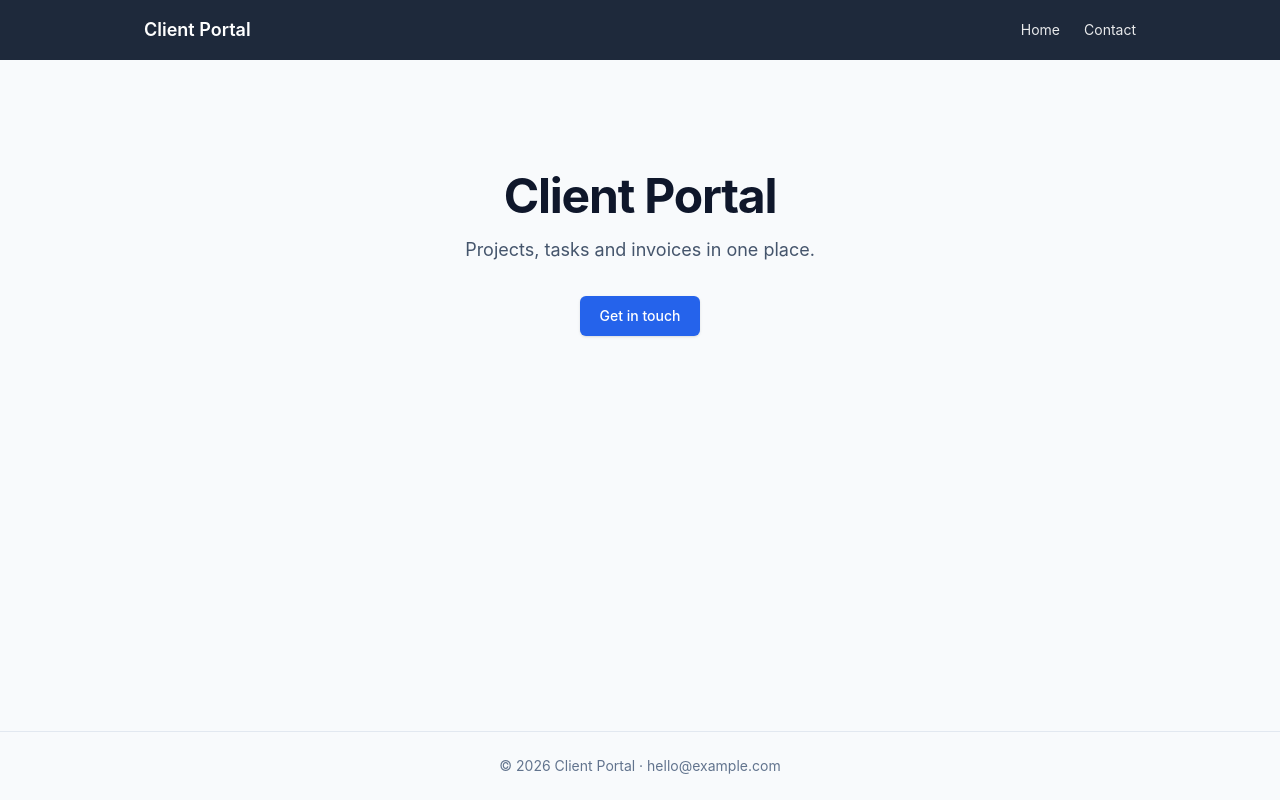
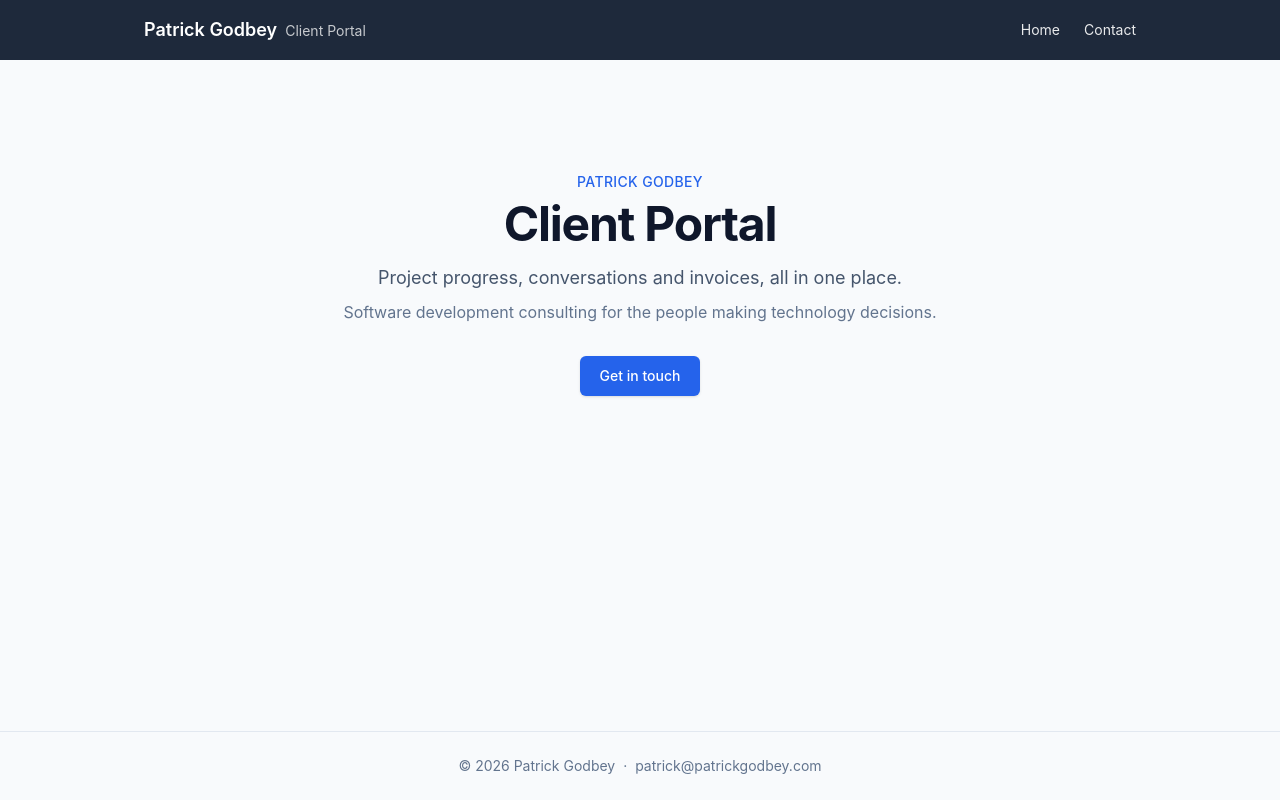
Before and after one commit to mrpatg/personal-saas, an Astro site: page / in a window 1280 px wide. Built offline with nearby package versions, Linux system fonts and the light colour scheme; Astro itself is replaced by a stand-in of ours.

Commit message:
Set branding: Patrick Godbey Client Portal
Adds owner and description fields to the site config and shows them in the
header, page title, footer and home page.

Co-Authored-By: Claude Opus 5.5 <noreply@anthropic.com>
Claude-Session: https://claude.ai/code/session_01XhX3iU7hCC8sRzzQ3eBySk

```diff
--- a/src/config/site.ts
+++ b/src/config/site.ts
@@ -12,8 +12,12 @@ export interface NavLink {
 }
 
 export interface SiteConfig {
-  /** Shown in the header, page titles and emails. */
+  /** The business behind the site. Shown in the header, footer and page titles. */
+  owner: string;
+  /** What this app is called, e.g. "Client Portal". Shown next to the owner. */
   name: string;
+  /** One line on what the business does, shown on the home page. */
+  description: string;
   /** One-line description used on the home page and in meta tags. */
   tagline: string;
   /** Public contact address shown to clients. */
@@ -31,11 +35,13 @@ export interface SiteConfig {
   nav: NavLink[];
 }
 
-const contactEmail = 'hello@example.com';
+const contactEmail = 'patrick@patrickgodbey.com';
 
 export const site: SiteConfig = {
+  owner: 'Patrick Godbey',
   name: 'Client Portal',
-  tagline: 'Projects, tasks and invoices in one place.',
+  tagline: 'Project progress, conversations and invoices, all in one place.',
+  description: 'Software development consulting for the people making technology decisions.',
   contactEmail,
   colors: {
     brand: '#1e293b', // slate-800
--- a/src/layouts/BaseLayout.astro
+++ b/src/layouts/BaseLayout.astro
@@ -9,7 +9,8 @@ interface Props {
 }
 
 const { title, description = site.tagline } = Astro.props;
-const fullTitle = title ? `${title} · ${site.name}` : site.name;
+const siteTitle = `${site.owner} ${site.name}`;
+const fullTitle = title ? `${title} · ${siteTitle}` : siteTitle;
 const brandVars = [
   `--site-brand: ${site.colors.brand}`,
   `--site-brand-foreground: ${site.colors.brandForeground}`,
@@ -30,7 +31,10 @@ const year = new Date().getFullYear();
   <body class="flex min-h-screen flex-col bg-slate-50 text-slate-900 antialiased">
     <header class="bg-brand text-brand-foreground">
       <div class="mx-auto flex max-w-5xl items-center justify-between px-4 py-4">
-        <a href="/" class="text-lg font-semibold">{site.name}</a>
+        <a href="/" class="flex items-baseline gap-2">
+          <span class="text-lg font-semibold">{site.owner}</span>
+          <span class="text-sm opacity-75">{site.name}</span>
+        </a>
         <nav class="flex gap-6 text-sm">
           {site.nav.map((link) => (
             <a href={link.href} class="opacity-90 hover:opacity-100 hover:underline">
@@ -46,7 +50,8 @@ const year = new Date().getFullYear();
     </main>
 
     <footer class="border-t border-slate-200 py-6 text-center text-sm text-slate-500">
-      © {year} {site.name} ·
+      © {year} {site.owner}
+      <span aria-hidden="true" class="mx-1">·</span>
       <a href={`mailto:${site.contactEmail}`} class="hover:underline">{site.contactEmail}</a>
     </footer>
   </body>
--- a/src/pages/index.astro
+++ b/src/pages/index.astro
@@ -5,8 +5,10 @@ import { site } from '../config/site';
 
 <BaseLayout>
   <section class="mx-auto max-w-2xl py-16 text-center">
-    <h1 class="text-4xl font-bold tracking-tight sm:text-5xl">{site.name}</h1>
+    <p class="text-sm font-medium uppercase tracking-wide text-accent">{site.owner}</p>
+    <h1 class="mt-2 text-4xl font-bold tracking-tight sm:text-5xl">{site.name}</h1>
     <p class="mt-4 text-lg text-slate-600">{site.tagline}</p>
+    <p class="mt-2 text-slate-500">{site.description}</p>
     <div class="mt-8 flex justify-center gap-4">
       <a
         href={`mailto:${site.contactEmail}`}
```
Also changed, not shown: CLAUDE.md (+1 -1 lines).
